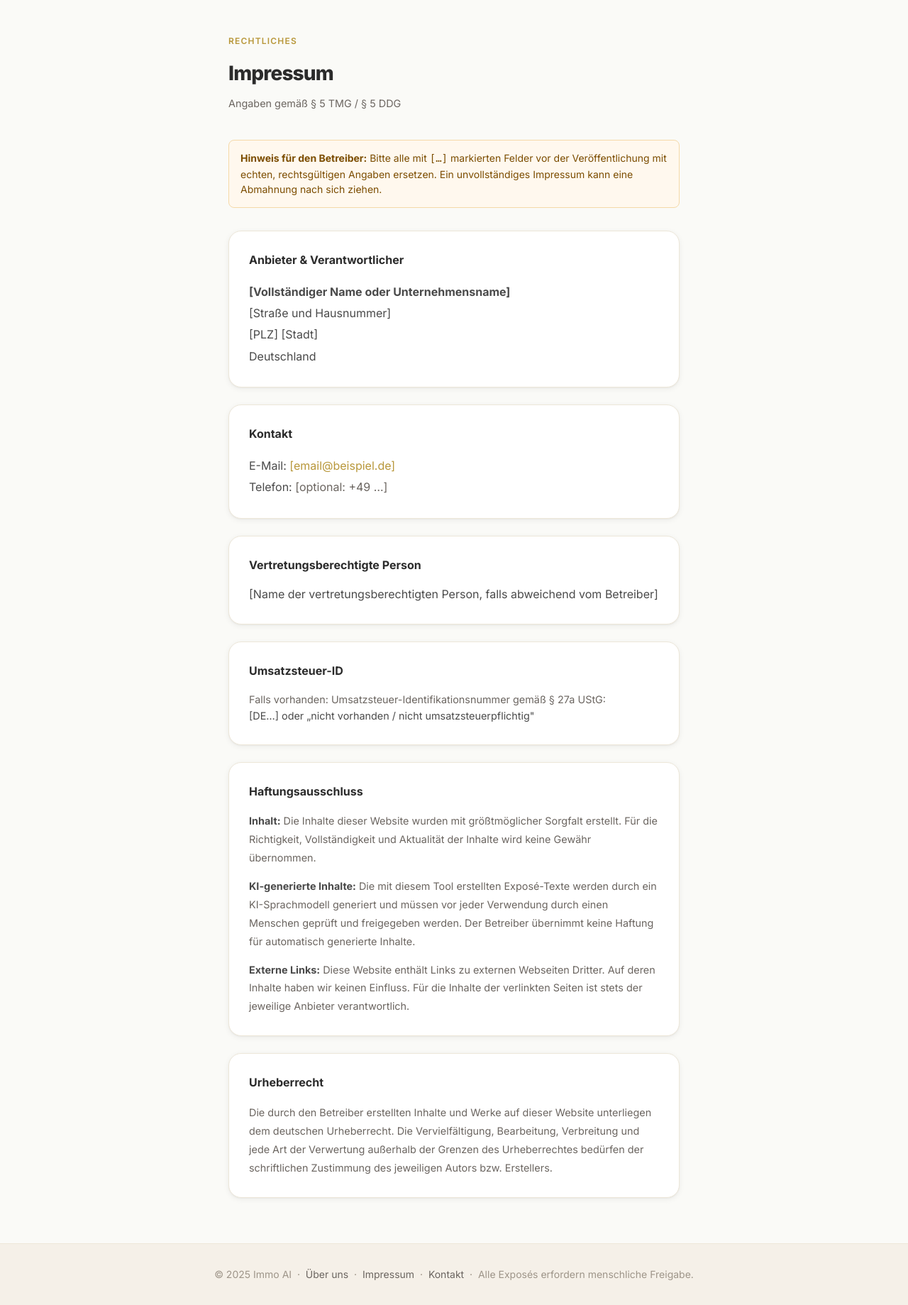
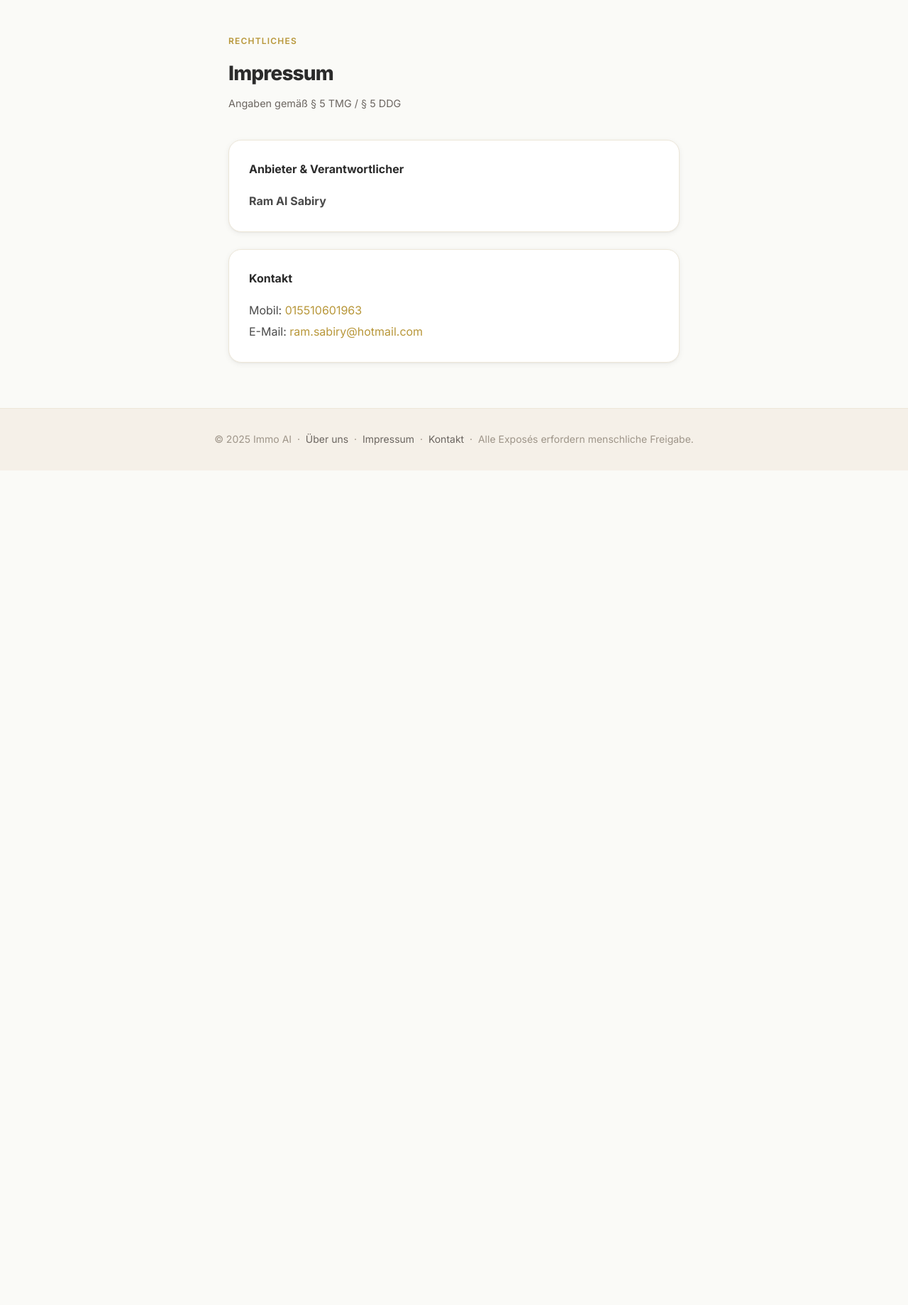
Before and after one commit to lolomie/immo-ai, a Flask app: page /impressum in a window 1280 px wide. Shown: the part 64-1903 px from the top of the page at 71% size. After the commit the page ends 727 px from the top, so only its background shows below. Run offline with Flask 3, Linux system fonts and the light colour scheme; parts of the project's set-up code (start-up, migrations or seed data) failed here and were passed over; some libraries are stand-ins or nearby versions; some web fonts are replaced.

Commit message:
fix: Impressum mit echten Kontaktdaten befüllt
Co-Authored-By: Claude Sonnet 4.6 <noreply@anthropic.com>

```diff
--- a/web/templates/impressum.html
+++ b/web/templates/impressum.html
@@ -14,58 +14,18 @@
   </div>
 
   <!-- HINWEIS für Betreiber -->
-  <div class="alert alert-warning" style="margin-bottom: 2rem;">
-    <strong>Hinweis für den Betreiber:</strong> Bitte alle mit <code>[…]</code> markierten Felder vor der Veröffentlichung mit echten, rechtsgültigen Angaben ersetzen. Ein unvollständiges Impressum kann eine Abmahnung nach sich ziehen.
-  </div>
-
   <div class="card" style="margin-bottom: 1.5rem;">
     <h2 style="font-size: 1rem; font-weight: 700; color: var(--navy); margin-bottom: 1rem;">Anbieter &amp; Verantwortlicher</h2>
     <p style="line-height: 1.9; color: var(--navy-800);">
-      <strong>[Vollständiger Name oder Unternehmensname]</strong><br>
-      [Straße und Hausnummer]<br>
-      [PLZ] [Stadt]<br>
-      Deutschland
-    </p>
-  </div>
-
-  <div class="card" style="margin-bottom: 1.5rem;">
-    <h2 style="font-size: 1rem; font-weight: 700; color: var(--navy); margin-bottom: 1rem;">Kontakt</h2>
-    <p style="line-height: 1.9; color: var(--navy-800);">
-      E-Mail: <a href="mailto:[email@beispiel.de]">[email@beispiel.de]</a><br>
-      Telefon: <span style="color: var(--slate);">[optional: +49 …]</span>
-    </p>
-  </div>
-
-  <div class="card" style="margin-bottom: 1.5rem;">
-    <h2 style="font-size: 1rem; font-weight: 700; color: var(--navy); margin-bottom: 1rem;">Vertretungsberechtigte Person</h2>
-    <p style="color: var(--navy-800);">[Name der vertretungsberechtigten Person, falls abweichend vom Betreiber]</p>
-  </div>
-
-  <div class="card" style="margin-bottom: 1.5rem;">
-    <h2 style="font-size: 1rem; font-weight: 700; color: var(--navy); margin-bottom: 1rem;">Umsatzsteuer-ID</h2>
-    <p style="color: var(--slate); font-size: .9rem;">
-      Falls vorhanden: Umsatzsteuer-Identifikationsnummer gemäß § 27a UStG:<br>
-      <span style="color: var(--navy-800);">[DE…] oder „nicht vorhanden / nicht umsatzsteuerpflichtig"</span>
-    </p>
-  </div>
-
-  <div class="card" style="margin-bottom: 1.5rem;">
-    <h2 style="font-size: 1rem; font-weight: 700; color: var(--navy); margin-bottom: 1rem;">Haftungsausschluss</h2>
-    <p style="font-size: .9rem; color: var(--slate); line-height: 1.8; margin-bottom: .875rem;">
-      <strong style="color: var(--navy-800);">Inhalt:</strong> Die Inhalte dieser Website wurden mit größtmöglicher Sorgfalt erstellt. Für die Richtigkeit, Vollständigkeit und Aktualität der Inhalte wird keine Gewähr übernommen.
-    </p>
-    <p style="font-size: .9rem; color: var(--slate); line-height: 1.8; margin-bottom: .875rem;">
-      <strong style="color: var(--navy-800);">KI-generierte Inhalte:</strong> Die mit diesem Tool erstellten Exposé-Texte werden durch ein KI-Sprachmodell generiert und müssen vor jeder Verwendung durch einen Menschen geprüft und freigegeben werden. Der Betreiber übernimmt keine Haftung für automatisch generierte Inhalte.
-    </p>
-    <p style="font-size: .9rem; color: var(--slate); line-height: 1.8;">
-      <strong style="color: var(--navy-800);">Externe Links:</strong> Diese Website enthält Links zu externen Webseiten Dritter. Auf deren Inhalte haben wir keinen Einfluss. Für die Inhalte der verlinkten Seiten ist stets der jeweilige Anbieter verantwortlich.
+      <strong>Ram Al Sabiry</strong>
     </p>
   </div>
 
   <div class="card">
-    <h2 style="font-size: 1rem; font-weight: 700; color: var(--navy); margin-bottom: 1rem;">Urheberrecht</h2>
-    <p style="font-size: .9rem; color: var(--slate); line-height: 1.8;">
-      Die durch den Betreiber erstellten Inhalte und Werke auf dieser Website unterliegen dem deutschen Urheberrecht. Die Vervielfältigung, Bearbeitung, Verbreitung und jede Art der Verwertung außerhalb der Grenzen des Urheberrechtes bedürfen der schriftlichen Zustimmung des jeweiligen Autors bzw. Erstellers.
+    <h2 style="font-size: 1rem; font-weight: 700; color: var(--navy); margin-bottom: 1rem;">Kontakt</h2>
+    <p style="line-height: 1.9; color: var(--navy-800);">
+      Mobil: <a href="tel:+4915510601963">015510601963</a><br>
+      E-Mail: <a href="mailto:ram.sabiry@hotmail.com">ram.sabiry@hotmail.com</a>
     </p>
   </div>
 
```
